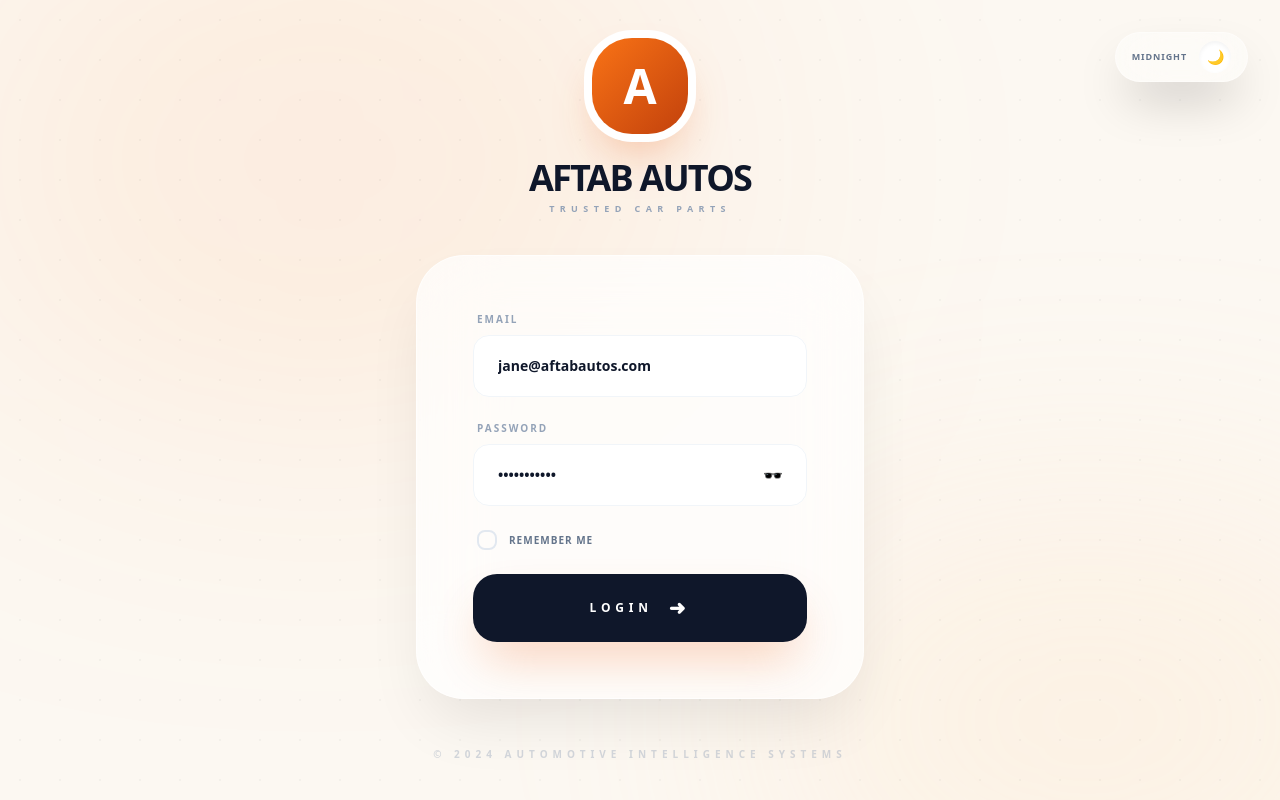
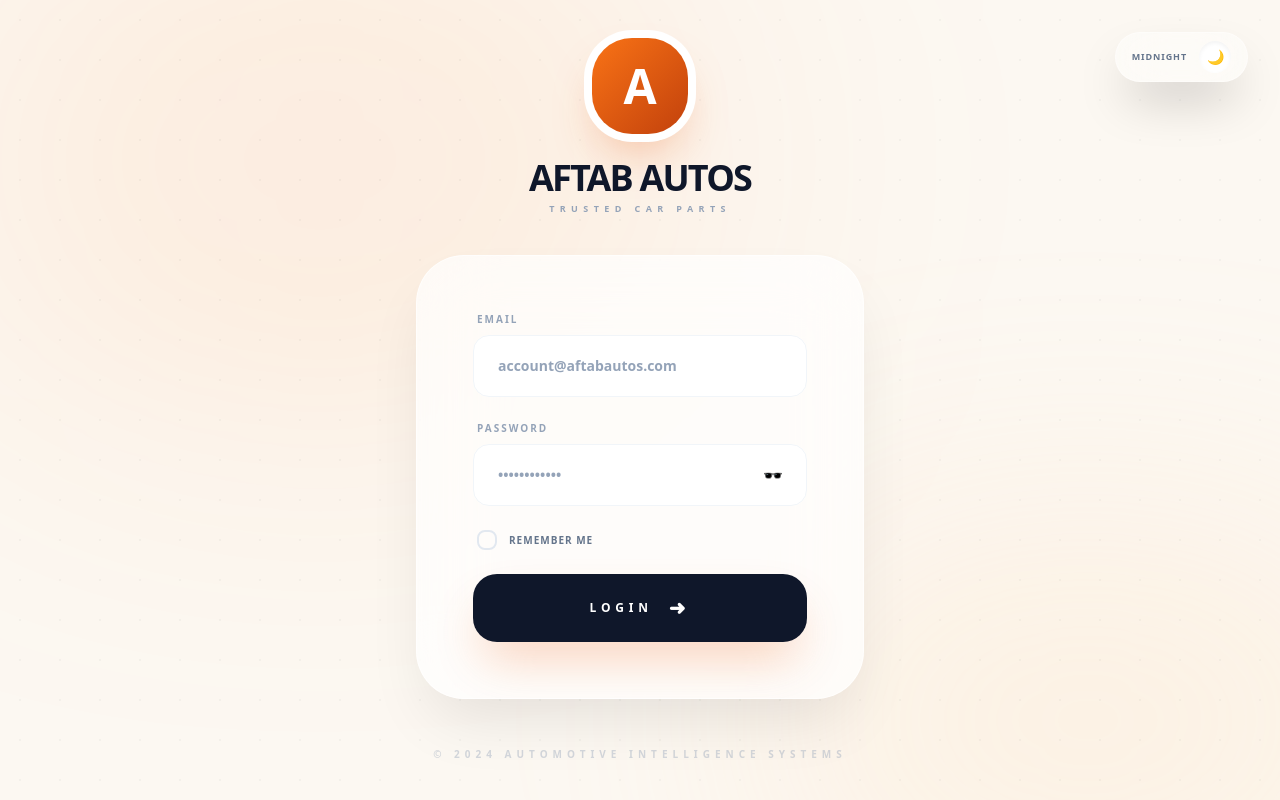
Before and after one commit to aftabjavedaj10-cpu/aftab-autos-erp-backend, a React app in the folder frontend/: page / in a window 1280 px wide. Built offline with nearby package versions, Linux system fonts and the light colour scheme; the HTML template or start-up script is replaced by a standard one.

Commit message:
Clear login form defaults

```diff
--- a/frontend/src/pages/LoginPage.tsx
+++ b/frontend/src/pages/LoginPage.tsx
@@ -11,8 +11,8 @@ interface LoginPageProps {
 }
 
 const LoginPage: React.FC<LoginPageProps> = ({ onLogin, isDarkMode, onThemeToggle, companyLogo }) => {
-  const [email, setEmail] = useState('jane@aftabautos.com');
-  const [password, setPassword] = useState('password123');
+  const [email, setEmail] = useState('');
+  const [password, setPassword] = useState('');
   const [showPassword, setShowPassword] = useState(false);
   const [rememberMe, setRememberMe] = useState(false);
   const [isLoading, setIsLoading] = useState(false);
```
